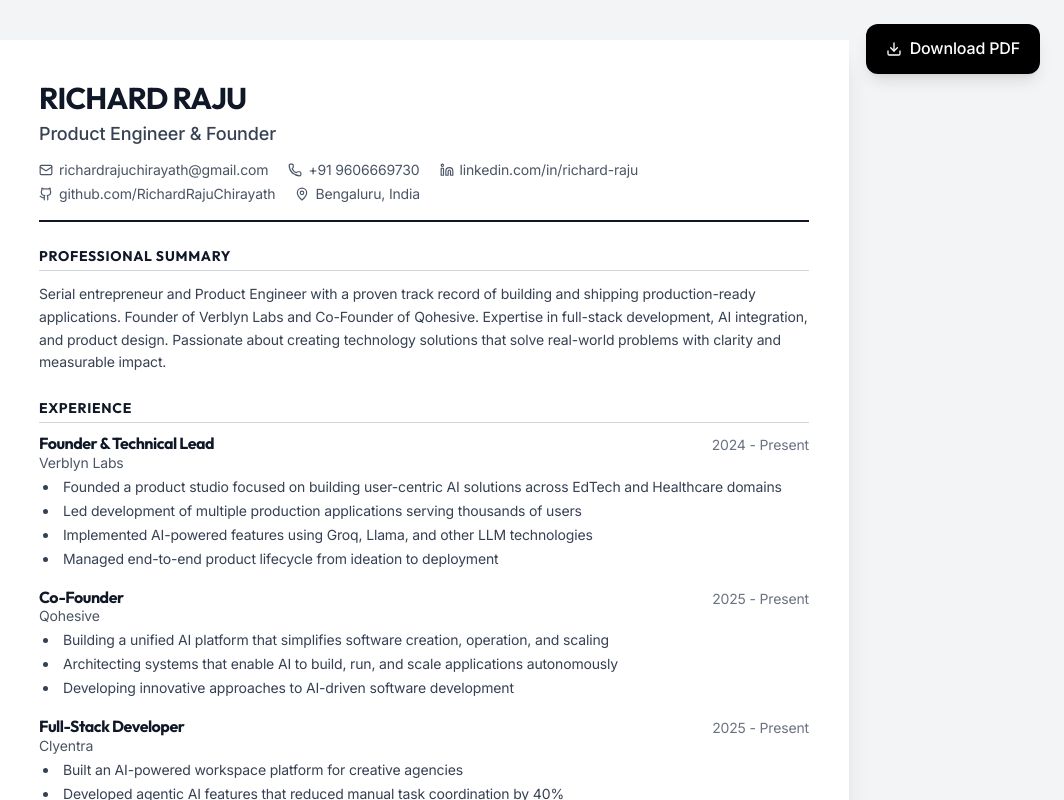
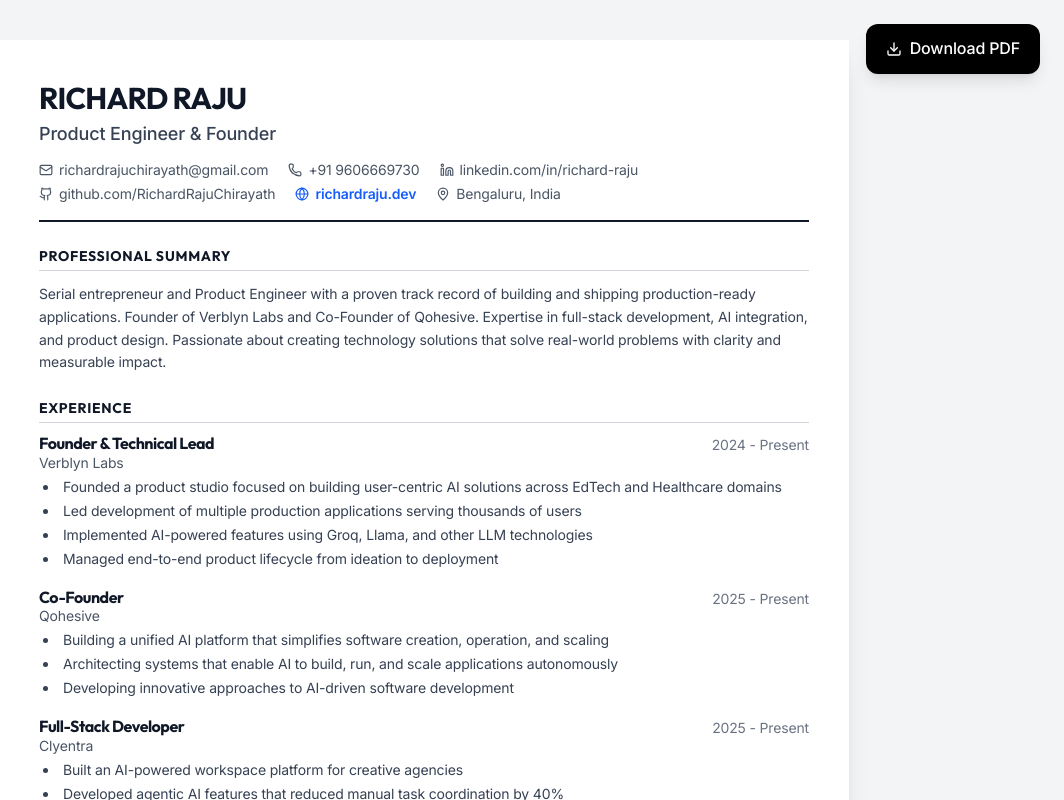
Before and after one commit to RichardRajuChirayath/Portfolio-, a Next.js app: page /resume in a window 1280 px wide. Shown: the top 800 px of the page, without its empty margins (216-1280 px from the left). Built offline with nearby package versions, Linux system fonts and the light colour scheme.

Commit message:
Add portfolio link to resume

```diff
--- a/src/components/Resume.tsx
+++ b/src/components/Resume.tsx
@@ -53,6 +53,10 @@ export const Resume = () => {
                                 <a href="https://github.com/RichardRajuChirayath" target="_blank" className="flex items-center gap-1.5 hover:text-gray-900">
                                     <Github className="w-3.5 h-3.5" />
                                     github.com/RichardRajuChirayath
+                                </a>
+                                <a href="https://richardraju.dev" target="_blank" className="flex items-center gap-1.5 hover:text-gray-900 font-semibold text-blue-600">
+                                    <Globe className="w-3.5 h-3.5" />
+                                    richardraju.dev
                                 </a>
                                 <span className="flex items-center gap-1.5">
                                     <MapPin className="w-3.5 h-3.5" />
```
